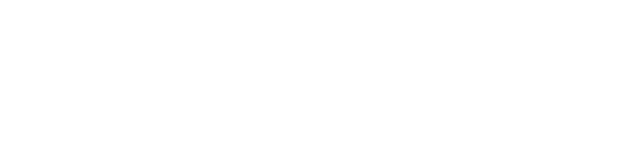
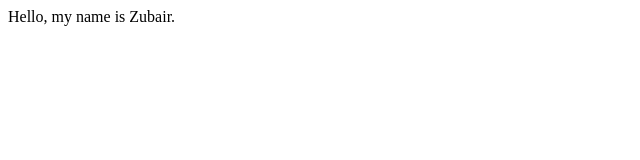
Before and after one commit to zubairjs/portfolio-project, a website: page index.html in a window 1280 px wide. Shown: the whole page, without its empty margins (0-640 px from the left). Drawn offline with Linux system fonts and the light colour scheme.

Commit message:
Add intro text

```diff
--- a/index.html
+++ b/index.html
@@ -3,11 +3,12 @@
   <head>
     <meta charset="utf-8" />
     <meta name="viewport" content="width=device-width" />
-    <title>[insert name] Portifolio</title>
+    <title>Portfolio</title>
     <link href="style.css" rel="stylesheet" type="text/css" />
   </head>
 
   <body>
+    Hello, my name is Zubair.
     <script src="script.js"></script>
   </body>
 </html>
```
